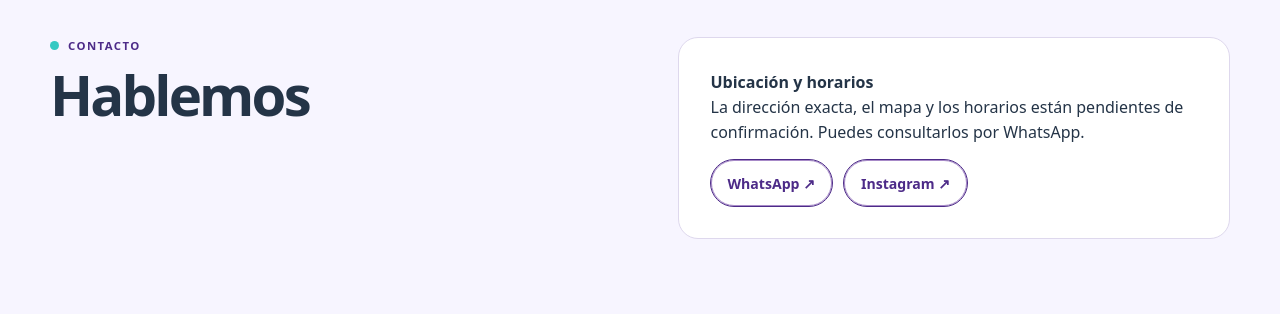
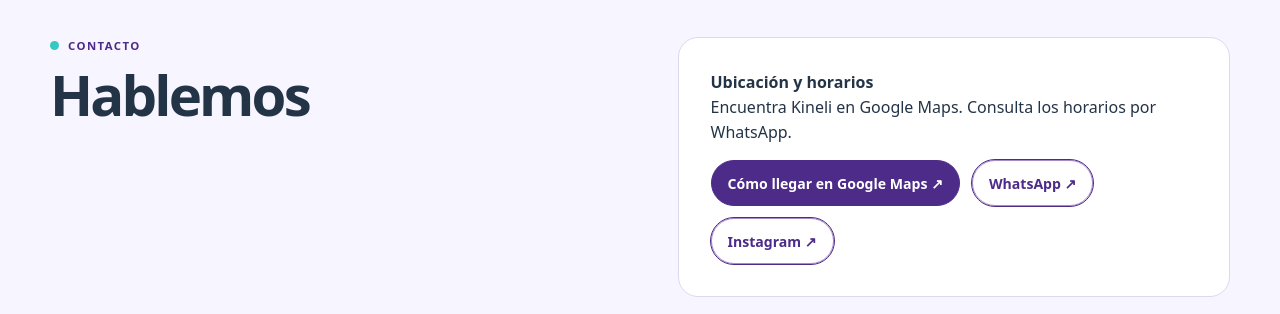
Before and after one commit to silvafuentesj20-pixel/jose-silva-, a Next.js app: page / in a window 1280 px wide. Shown: the part 3963-4277 px from the top of the page. Built offline with nearby package versions, Linux system fonts and the light colour scheme; no server answers.

Commit message:
Agregar ubicación de Kineli en Google Maps

```diff
--- a/src/app/page.tsx
+++ b/src/app/page.tsx
@@ -86,8 +86,8 @@ export default function Home() {
       <section className="shell section split" id="contacto" aria-labelledby="contact-title">
         <div><p className="eyebrow"><span /> CONTACTO</p><h2 id="contact-title">Hablemos</h2></div>
         <div className="contact-card">
-          <p><strong>Ubicación y horarios</strong><br />La dirección exacta, el mapa y los horarios están pendientes de confirmación. Puedes consultarlos por WhatsApp.</p>
-          <div className="flex flex-wrap gap-3"><a className="button outline" href={contact}>WhatsApp ↗</a><a className="button outline" href={instagram}>Instagram ↗</a></div>
+          <p><strong>Ubicación y horarios</strong><br />Encuentra Kineli en Google Maps. Consulta los horarios por WhatsApp.</p>
+          <div className="flex flex-wrap gap-3"><a className="button primary" href="https://maps.app.goo.gl/pggUzWBdahCViAki7" target="_blank" rel="noopener">Cómo llegar en Google Maps ↗</a><a className="button outline" href={contact}>WhatsApp ↗</a><a className="button outline" href={instagram}>Instagram ↗</a></div>
         </div>
       </section>
     </main>
```
